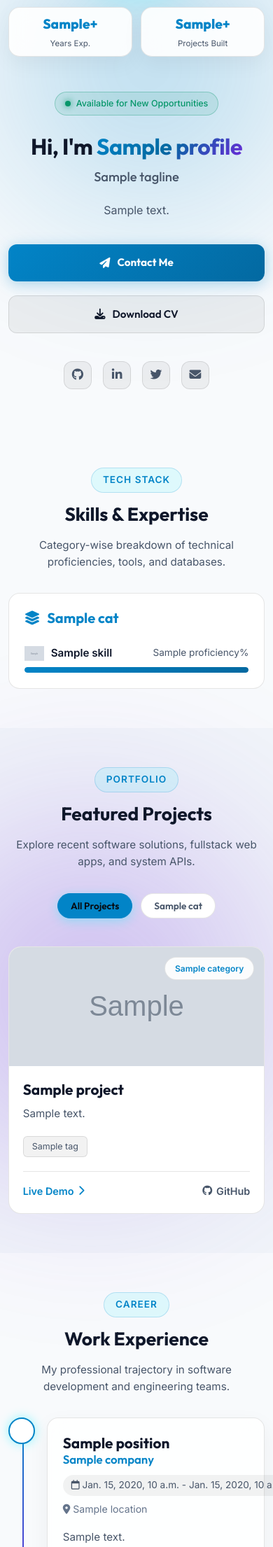
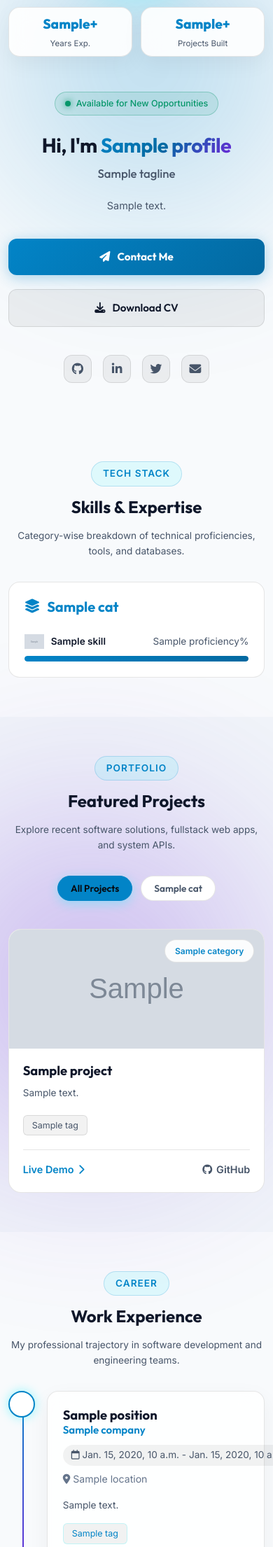
Before and after one commit to Hasan-TechNinja/portfolio, a Django app: template core/templates/index.html in a window 390 px wide. Shown: the part 366-2576 px from the top of the page at 70% size. Run offline with Django 5.2, Linux system fonts and the light colour scheme; the template is opened without the code that fills it: most values are stand-ins (such as "Sample title", 1, 10 or a date in 2020); grey boxes marked "Sample" are stand-in pictures; form fields are guessed from the names that the template uses.

Commit message:
small text size for mobile device

```diff
--- a/core/static/css/style.css
+++ b/core/static/css/style.css
@@ -1241,6 +1241,26 @@ a {
         max-width: 140px;
     }
 
+    .hero-title {
+        font-size: 1.8rem;
+    }
+
+    .hero-subtitle {
+        font-size: 1.05rem;
+    }
+
+    .hero-bio {
+        font-size: 0.9rem;
+    }
+
+    .section-title {
+        font-size: 1.5rem;
+    }
+
+    .section-desc {
+        font-size: 0.85rem;
+    }
+
     .avatar-circle-sm {
         width: 38px;
         height: 38px;
@@ -1315,6 +1335,30 @@ a {
     .timeline-header {
         flex-direction: column;
         align-items: flex-start;
+    }
+
+    .role-title {
+        font-size: 1.15rem;
+    }
+
+    .company-name {
+        font-size: 0.95rem;
+    }
+
+    .timeline-desc p {
+        font-size: 0.85rem;
+    }
+
+    .project-title {
+        font-size: 1.15rem;
+    }
+
+    .project-desc {
+        font-size: 0.85rem;
+    }
+
+    .skill-name {
+        font-size: 0.85rem;
     }
 
     .footer-links {
```
